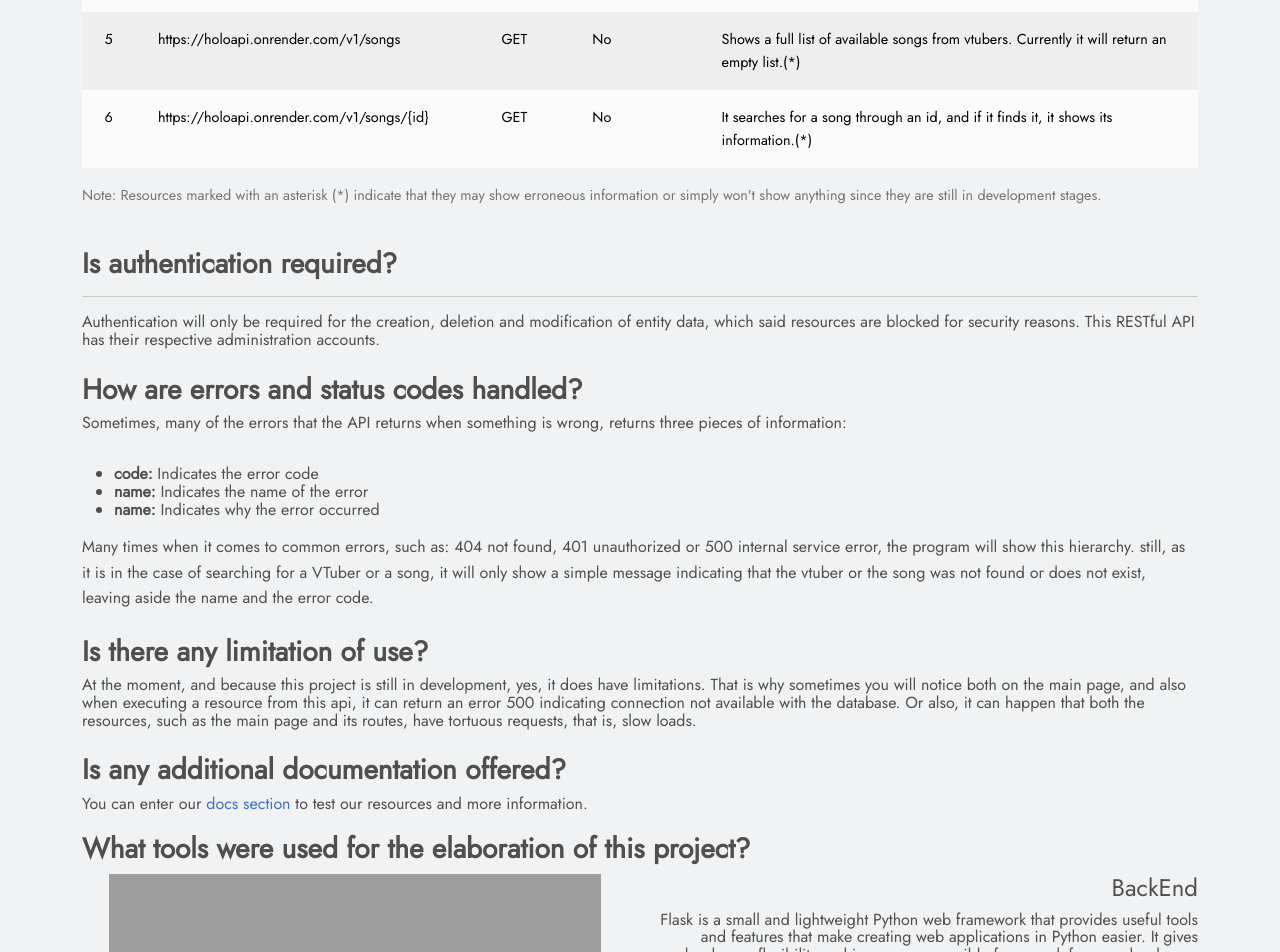
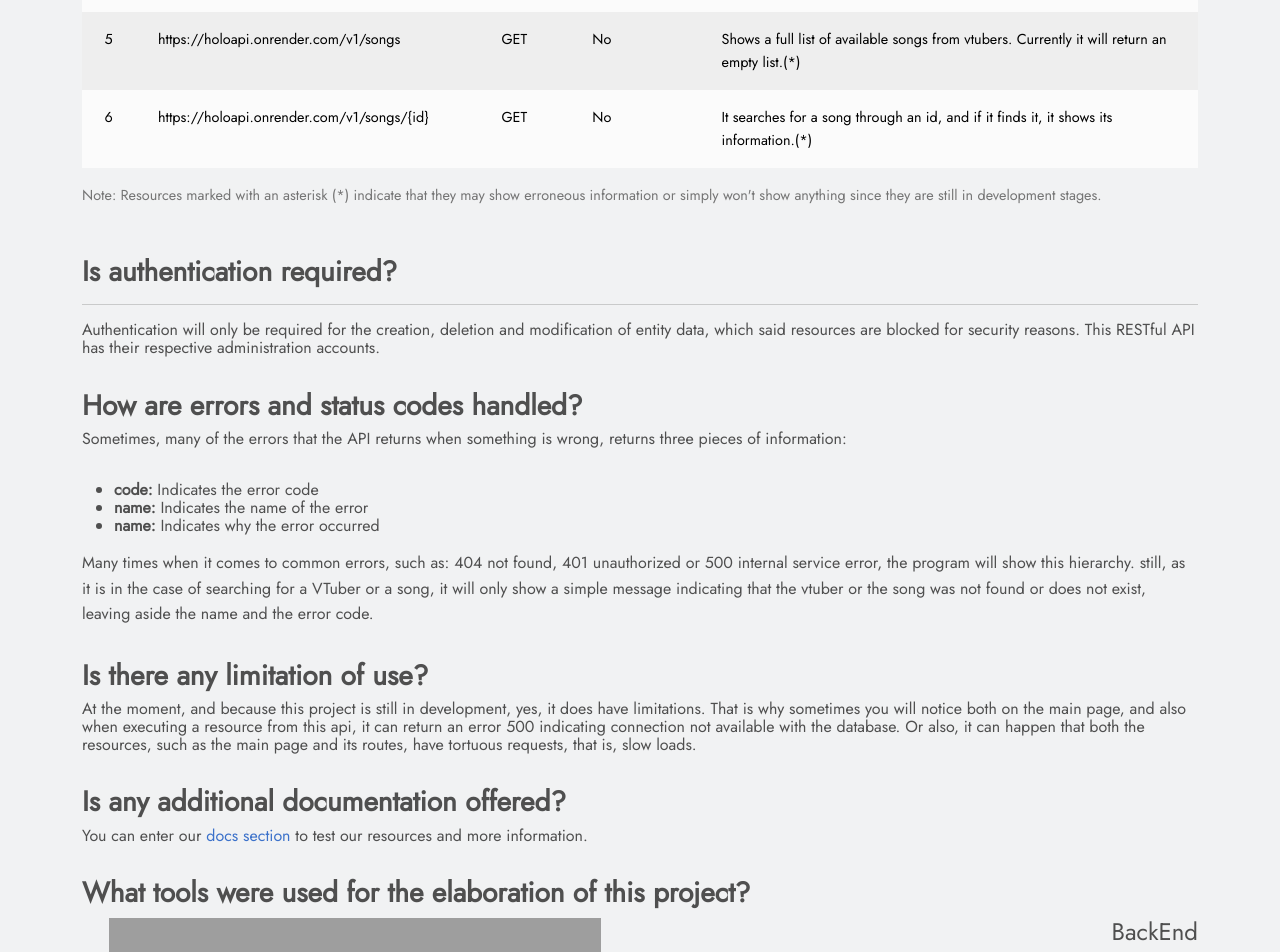
Before and after one commit to JoelLuna02/HoloAPI2, a Flask app: page /faqs in a window 1280 px wide. Shown: the part 4345-5297 px from the top of the page. Run offline with Flask 3, Linux system fonts and the light colour scheme; some libraries are stand-ins or nearby versions; grey boxes are pictures that could not be loaded.

Commit message:
Modified faqs.html

```diff
--- a/templates/faqs.html
+++ b/templates/faqs.html
@@ -382,13 +382,13 @@
             </table>
         </div>
 
-        <h3 class="fw-bold pt-2">Is authentication required?</h3><hr/>
+        <h3 class="fw-bold pt-3">Is authentication required?</h3><hr/>
         <p>
             Authentication will only be required for the creation, deletion and modification of entity data, which said
             resources are blocked for security reasons. This RESTful API has their respective administration accounts.
         </p>
 
-        <h3 class="fw-bold pt-2">How are errors and status codes handled?</h3>
+        <h3 class="fw-bold pt-3">How are errors and status codes handled?</h3>
         <p>
             Sometimes, many of the errors that the API returns when something is wrong, returns three pieces of
             information:<br><br/>
@@ -402,7 +402,7 @@
             it will only show a simple message indicating that the vtuber or the song was not found or does not exist,
             leaving aside the name and the error code.
         </p>
-        <h3 class="fw-bold pt-2">Is there any limitation of use?</h3>
+        <h3 class="fw-bold pt-3">Is there any limitation of use?</h3>
         <p>
             At the moment, and because this project is still in development, yes, it does have limitations. That is why
             sometimes you will notice both on the main page, and also when executing a resource from this api, it can
@@ -410,12 +410,12 @@
             the resources, such as the main page and its routes, have tortuous requests, that is, slow loads.
         </p>
 
-        <h3 class="fw-bold pt-2">Is any additional documentation offered?</h3>
+        <h3 class="fw-bold pt-3">Is any additional documentation offered?</h3>
         <p>
             You can enter our <a href="/docs">docs section</a> to test our resources and more information.
         </p>
 
-        <h3 class="fw-bold pt-1">What tools were used for the elaboration of this project?</h3>
+        <h3 class="fw-bold pt-3">What tools were used for the elaboration of this project?</h3>
         <div class="row">
             <div class="col-sm-6 text-center pb-5">
                 <img src="https://flask.palletsprojects.com/en/2.3.x/_images/flask-horizontal.png" alt="Flask" width="90%">
@@ -440,6 +440,9 @@
             <div class="col-sm-6 text-center pb-5">
                 <img src="https://dashboard.render.com/static/media/logo-redesign-02-word-dark.0811da26fe4b1f9a9b6c642d91bbcf73.svg" alt="Render" width="90%">
             </div>
+            <div class="col-sm-6 text-center pb-5">
+                <img src="https://railway.app/brand/logotype-dark.png" width="90%" alt="Railway">
+            </div>
             <div class="col-sm-6 text-end">
                 <h4>Database</h4>
                 <p>
@@ -447,9 +450,7 @@
                     and deployed in the cloud.
                 </p>
             </div>
-            <div class="col-sm-6 text-center pb-5">
-                <img src="https://railway.app/brand/logotype-dark.png" width="90%" alt="Railway">
-            </div>
+
         </div>
         <h3 class="fw-bold">Bibliography</h3><hr/>
         <ul>
```
